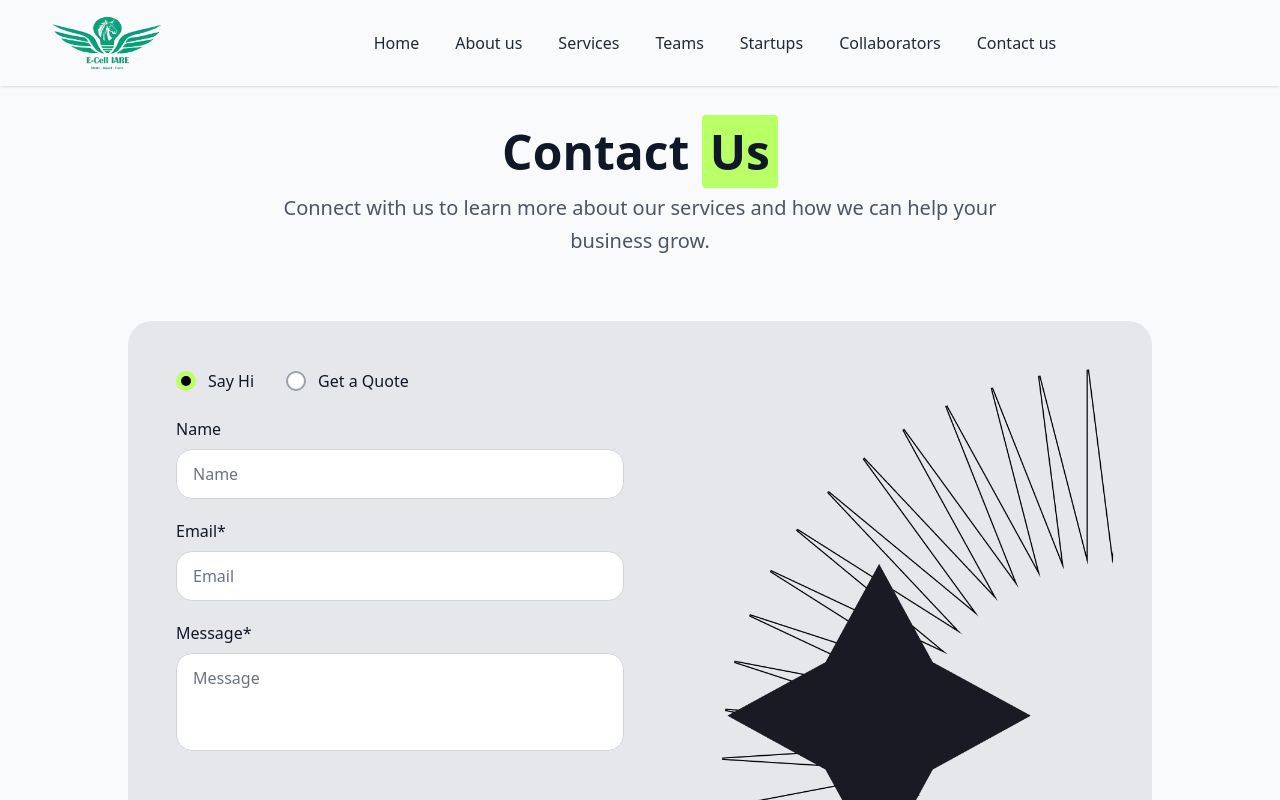
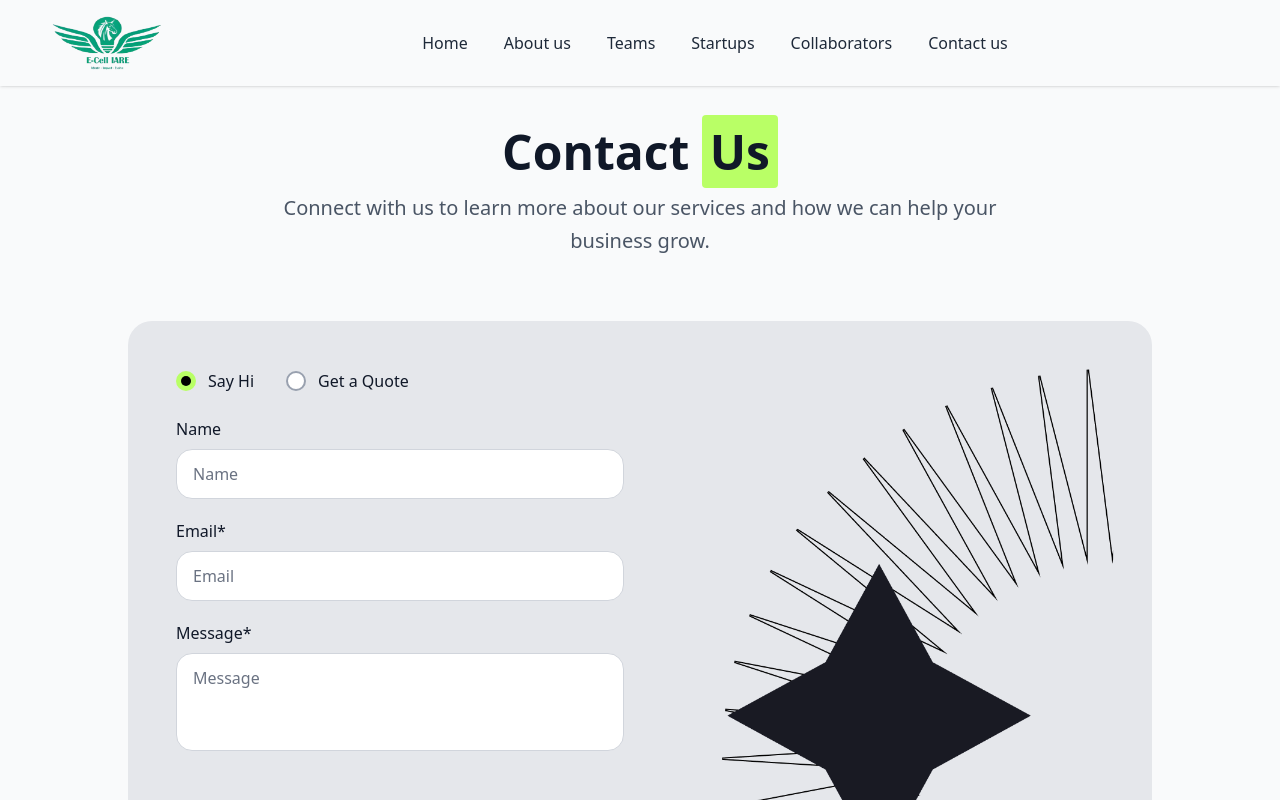
Before and after one commit to Maximus5470/Ecell-Website, a Next.js app: page /contact in a window 1280 px wide. Shown: the top 800 px of the page. Built offline with nearby package versions, Linux system fonts and the light colour scheme.

Commit message:
Remove Services link from Navbar component

```diff
--- a/app/services/page.tsx
+++ /dev/null
@@ -1,24 +0,0 @@
-import React from 'react';
-
-export default function Services() {
-  return (
-    <div className="min-h-screen bg-gray-50 pt-20">
-      <div className="max-w-7xl mx-auto px-4 sm:px-6 lg:px-8 py-12">
-        <div className="text-center mb-12">
-          <h1 className="text-4xl sm:text-5xl font-bold text-gray-900 mb-4">
-            Our <span className="bg-[#B9FF66] px-2 py-1 rounded">Services</span>
-          </h1>
-          <p className="text-xl text-gray-600 max-w-3xl mx-auto">
-            Discover the comprehensive services and solutions we offer to help businesses grow.
-          </p>
-        </div>
-
-        <div className="text-center py-20">
-          <p className="text-lg text-gray-500">
-            Services section coming soon...
-          </p>
-        </div>
-      </div>
-    </div>
-  );
-}
--- a/components/Navbar.tsx
+++ b/components/Navbar.tsx
@@ -65,11 +65,6 @@ const Navbar = () => {
           </Link>
         </li>
         <li>
-          <Link href="/services" className="font-inter text-[14px] xl:text-[16px] font-normal text-gray-800 cursor-pointer transition-colors hover:text-teal-600">
-            Services
-          </Link>
-        </li>
-        <li>
           <Link href="/teams" className="font-inter text-[14px] xl:text-[16px] font-normal text-gray-800 cursor-pointer transition-colors hover:text-teal-600">
             Teams
           </Link>
@@ -122,11 +117,6 @@ const Navbar = () => {
             </Link>
           </li>
           <li>
-            <Link href="/services" onClick={() => setIsMobileMenuOpen(false)} className="font-inter text-[16px] font-normal text-gray-800 cursor-pointer transition-colors hover:text-teal-600">
-              Services
-            </Link>
-          </li>
-          <li>
             <Link href="/teams" onClick={() => setIsMobileMenuOpen(false)} className="font-inter text-[16px] font-normal text-gray-800 cursor-pointer transition-colors hover:text-teal-600">
               Teams
             </Link>
```
